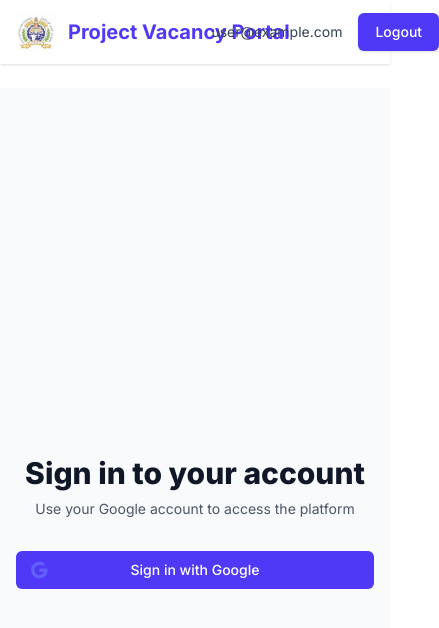
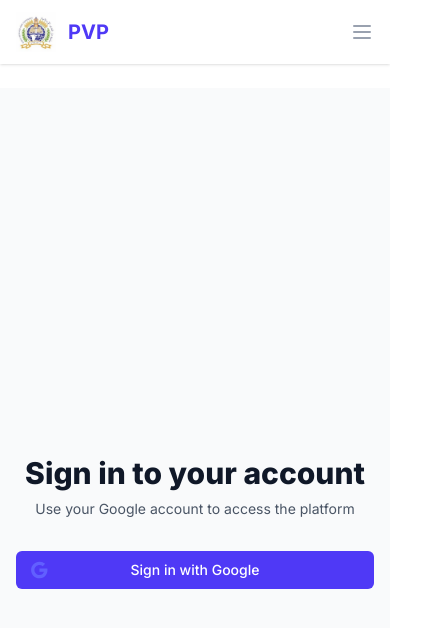
Before and after one commit to afsalprmric/Project-Vacancy-Portal, a Next.js app: page /login in a window 390 px wide. Shown: the top 628 px of the page, 439 px wide, since content can reach past the window. Built offline with nearby package versions, Linux system fonts and the light colour scheme; no server answers; the database is empty; sample sign-in values are in the browser's storage.

Commit message:
Fix mobile login, navbar responsiveness, and update metadata

```diff
--- a/app/layout.tsx
+++ b/app/layout.tsx
@@ -8,7 +8,7 @@ const inter = Inter({ subsets: ["latin"] });
 
 export const metadata: Metadata = {
   title: "Project Vacancy Portal",
-  description: "Connect mentors and mentees",
+  description: "Faculty Project Vacancy & Assignment Portal",
   icons: {
     icon: '/logo.jpg',
   },
--- a/app/login/page.tsx
+++ b/app/login/page.tsx
@@ -1,7 +1,7 @@
 'use client';
 
 import { useState } from 'react';
-import { GoogleAuthProvider, signInWithPopup } from 'firebase/auth';
+import { GoogleAuthProvider, signInWithRedirect } from 'firebase/auth';
 import { auth } from '@/lib/firebase';
 import { useRouter } from 'next/navigation';
 
@@ -12,26 +12,11 @@ export default function LoginPage() {
     const handleGoogleLogin = async () => {
         try {
             const provider = new GoogleAuthProvider();
-            await signInWithPopup(auth, provider);
-            // Redirect logic will be handled by the onAuthStateChanged or the ProtectedLayout if we push to a protected route.
-            // Ideally, we fetch the role here and then redirect.
-            // But since AuthContext does it async, we might just push to /dashboard and let ProtectedLayout handle the specific rerouting
-            // OR we can do a quick check here.
-            // For simplicity, let's push to /dashboard and let ProtectedLayout / or a central redirector handle it.
-            // However, the requirement says "After login, route..."
-            // Let's push to a special route or just / and let middleware/layout handle it.
-            // Wait, let's look at AuthContext changes. It fetches role.
-            // Re-reading Plan: "Admin -> /admin, Eligible -> /projects, Neither -> /not-verified"
-
-            // We'll push to /dashboard as a neutral ground, and updated ProtectedLayout/Dashboard to redirect?
-            // actually, let's just push to /admin for now, and let layout fix it? No that's bad UX.
-
-            // Let's rely on the AuthContext and wait for role?
-            // It's hard to wait for role inside the login handler without exposing a promise from context.
-            // Simpler approach: Push to /dashboard, and inside /dashboard or Root Layout, redirect based on role.
-
-            router.push('/dashboard');
+            await signInWithRedirect(auth, provider);
+            // No need to push to dashboard manually; the redirect will reload the page
+            // and AuthContext will detect the user.
         } catch (err: any) {
+            console.error("Login error:", err);
             setError(err.message);
         }
     };
--- a/components/Navbar.tsx
+++ b/components/Navbar.tsx
@@ -1,5 +1,6 @@
 'use client';
 
+import { useState } from 'react';
 import Link from 'next/link';
 import { useAuth } from '@/context/AuthContext';
 import { useRouter } from 'next/navigation';
@@ -7,6 +8,7 @@ import { useRouter } from 'next/navigation';
 export default function Navbar() {
     const { user, signOut, role } = useAuth();
     const router = useRouter();
+    const [isMobileMenuOpen, setIsMobileMenuOpen] = useState(false);
 
     if (!user) return null;
 
@@ -22,7 +24,8 @@ export default function Navbar() {
                                     alt="Logo"
                                     className="h-10 w-auto mr-3"
                                 />
-                                Project Vacancy Portal
+                                <span className="hidden md:block">Project Vacancy Portal</span>
+                                <span className="md:hidden">PVP</span>
                             </Link>
                         </div>
                         <div className="hidden sm:ml-6 sm:flex sm:space-x-8">
@@ -40,7 +43,7 @@ export default function Navbar() {
                         </div>
                     </div>
                     <div className="flex items-center">
-                        <div className="flex-shrink-0">
+                        <div className="hidden sm:flex sm:items-center">
                             <span className="mr-4 text-sm text-gray-700">{user.email}</span>
                             <button
                                 onClick={() => signOut()}
@@ -49,9 +52,70 @@ export default function Navbar() {
                                 Logout
                             </button>
                         </div>
+                        <div className="-mr-2 flex items-center sm:hidden">
+                            <button
+                                onClick={() => setIsMobileMenuOpen(!isMobileMenuOpen)}
+                                type="button"
+                                className="inline-flex items-center justify-center p-2 rounded-md text-gray-400 hover:text-gray-500 hover:bg-gray-100 focus:outline-none focus:ring-2 focus:ring-inset focus:ring-indigo-500"
+                                aria-controls="mobile-menu"
+                                aria-expanded="false"
+                            >
+                                <span className="sr-only">Open main menu</span>
+                                {!isMobileMenuOpen ? (
+                                    <svg className="block h-6 w-6" xmlns="http://www.w3.org/2000/svg" fill="none" viewBox="0 0 24 24" stroke="currentColor" aria-hidden="true">
+                                        <path strokeLinecap="round" strokeLinejoin="round" strokeWidth="2" d="M4 6h16M4 12h16M4 18h16" />
+                                    </svg>
+                                ) : (
+                                    <svg className="block h-6 w-6" xmlns="http://www.w3.org/2000/svg" fill="none" viewBox="0 0 24 24" stroke="currentColor" aria-hidden="true">
+                                        <path strokeLinecap="round" strokeLinejoin="round" strokeWidth="2" d="M6 18L18 6M6 6l12 12" />
+                                    </svg>
+                                )}
+                            </button>
+                        </div>
                     </div>
                 </div>
             </div>
+
+            {/* Mobile menu, show/hide based on menu state. */}
+            {isMobileMenuOpen && (
+                <div className="sm:hidden" id="mobile-menu">
+                    <div className="pt-2 pb-3 space-y-1">
+                        <Link href="/dashboard" className="bg-indigo-50 border-indigo-500 text-indigo-700 block pl-3 pr-4 py-2 border-l-4 text-base font-medium">
+                            Dashboard
+                        </Link>
+                        <Link href="/projects" className="border-transparent text-gray-500 hover:bg-gray-50 hover:border-gray-300 hover:text-gray-700 block pl-3 pr-4 py-2 border-l-4 text-base font-medium">
+                            Projects
+                        </Link>
+                        {role === 'admin' && (
+                            <Link href="/admin" className="border-transparent text-gray-500 hover:bg-gray-50 hover:border-gray-300 hover:text-gray-700 block pl-3 pr-4 py-2 border-l-4 text-base font-medium">
+                                Admin
+                            </Link>
+                        )}
+                    </div>
+                    <div className="pt-4 pb-4 border-t border-gray-200">
+                        <div className="flex items-center px-4">
+                            <div className="flex-shrink-0">
+                                {/* Placeholder avatar or user initial could go here */}
+                                <div className="h-10 w-10 rounded-full bg-indigo-100 flex items-center justify-center text-indigo-800 font-bold">
+                                    {user.email ? user.email[0].toUpperCase() : 'U'}
+                                </div>
+                            </div>
+                            <div className="ml-3">
+                                <div className="text-base font-medium text-gray-800">User</div>
+                                <div className="text-sm font-medium text-gray-500">{user.email}</div>
+                            </div>
+                        </div>
+                        <div className="mt-3 space-y-1">
+                            <button
+                                onClick={() => signOut()}
+                                className="block w-full text-left px-4 py-2 text-base font-medium text-gray-500 hover:text-gray-800 hover:bg-gray-100"
+                            >
+                                Logout
+                            </button>
+                        </div>
+                    </div>
+                </div>
+            )}
         </nav>
     );
 }
```
